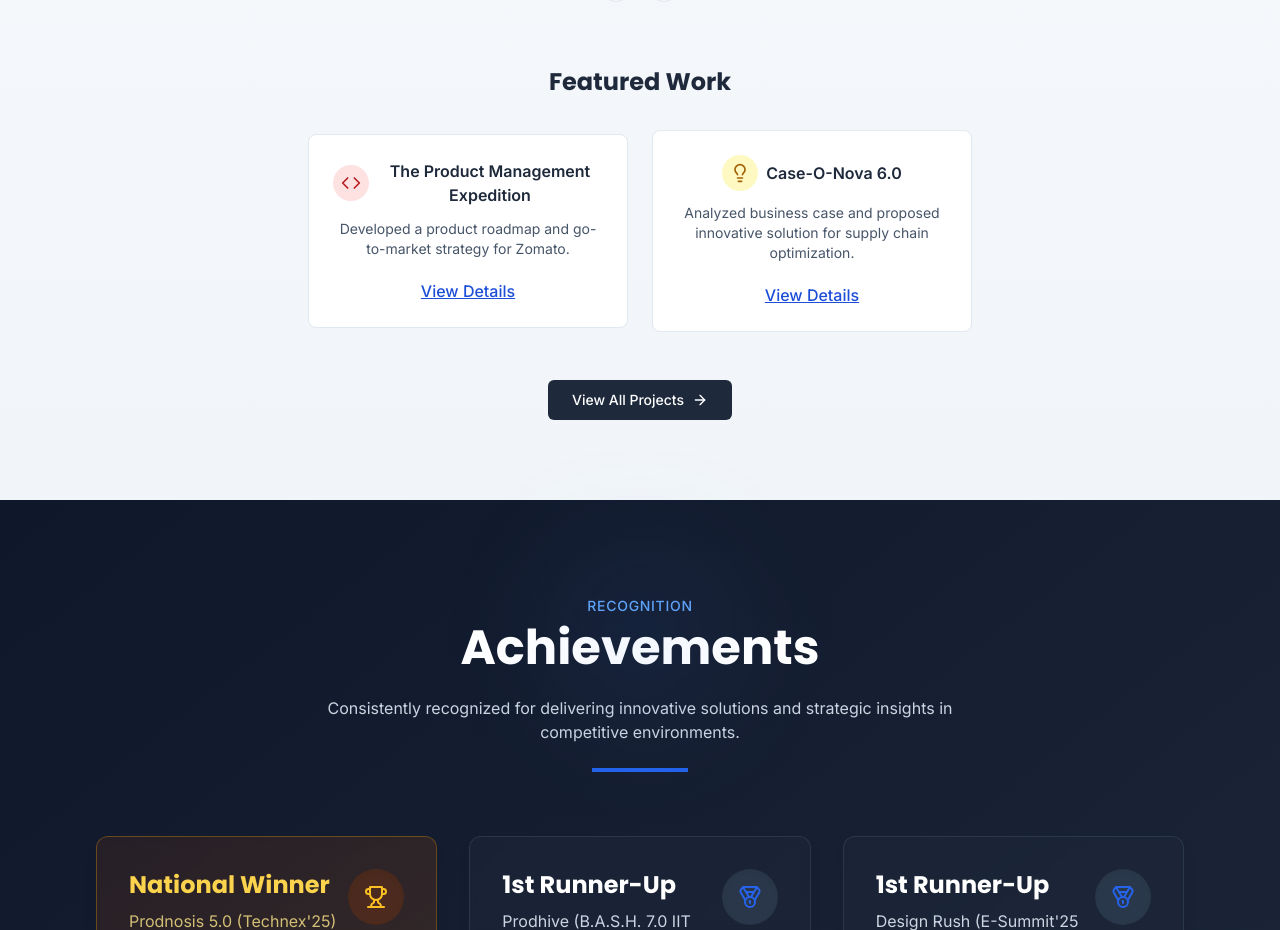
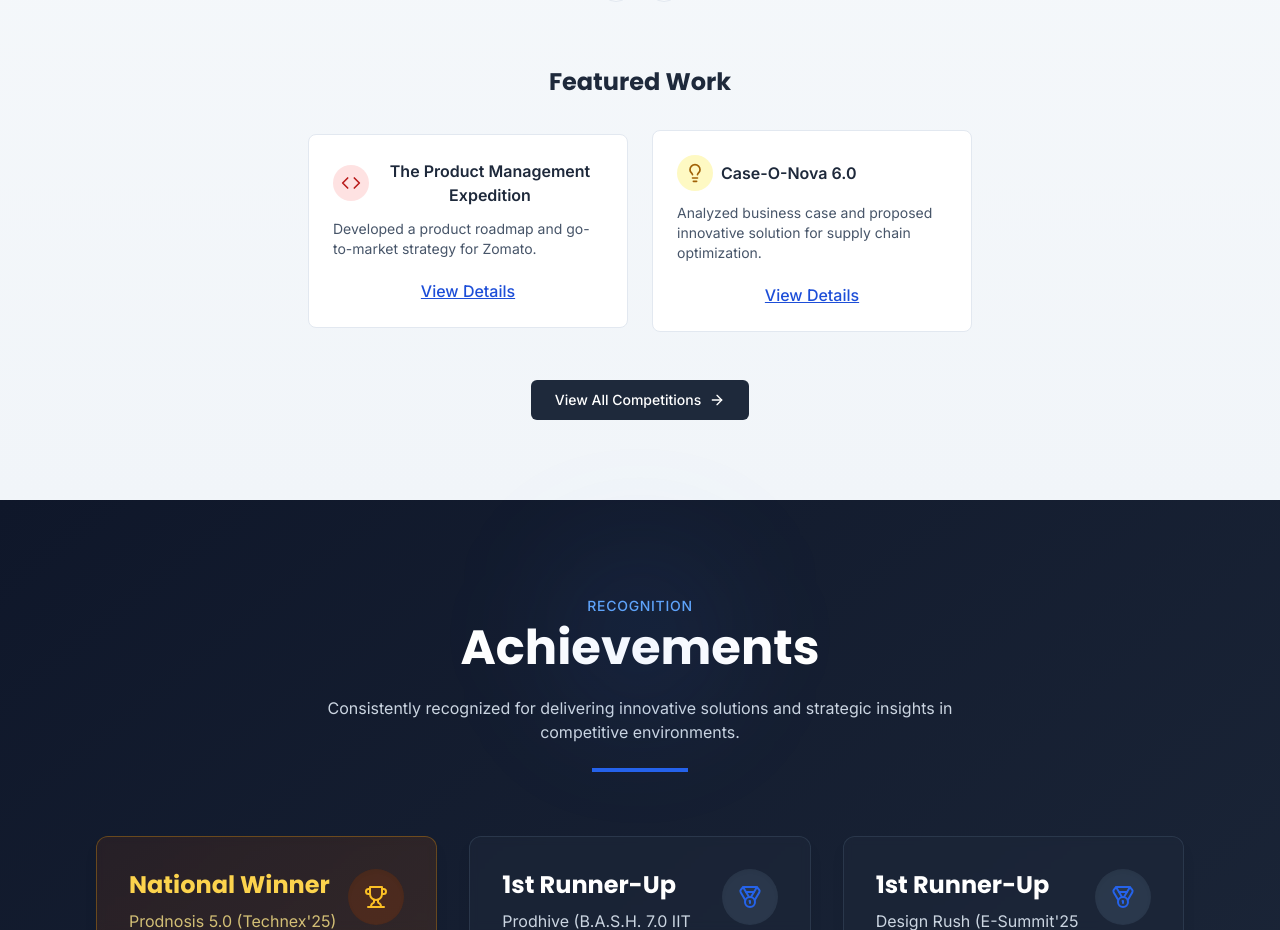
Before and after one commit to LuvAgrawal06/luvagrawal, a React (Vite) app: page / in a window 1280 px wide. Shown: the part 2680-3610 px from the top of the page. Built offline with nearby package versions, Linux system fonts and the light colour scheme.

Commit message:
Fix: Featured work icon position and home link
-   Ensures featured work icons are consistently positioned top-left.
-   Updates the "Luv Agrawal" link to scroll to the top of the home page.

```diff
--- a/src/components/CaseStudies.tsx
+++ b/src/components/CaseStudies.tsx
@@ -181,17 +181,17 @@ const CaseStudies = () => {
           <h3 className="text-2xl font-bold text-slate-800 mb-2">Featured Work</h3>
           <div className="flex flex-col md:flex-row gap-6 w-full items-center justify-center">
             {featured.map(c => (
-              <div key={c.id} className="flex flex-col items-center text-center bg-white p-6 rounded-lg border border-slate-200 shadow-none w-80">
-                <div className="flex items-center gap-2 mb-3">
+              <div key={c.id} className="flex flex-col items-start text-center bg-white p-6 rounded-lg border border-slate-200 shadow-none w-80">
+                <div className="self-start flex items-center gap-2 mb-3">
                   <div className={`p-2 rounded-full ${c.color}`}>
                     {c.icon}
                   </div>
                   <span className="font-semibold text-slate-800">{c.title}</span>
                 </div>
-                <p className="text-slate-600 text-sm mb-3">{c.description}</p>
+                <p className="text-slate-600 text-sm mb-3 text-left">{c.description}</p>
                 <Link
                   to={`/competition/${c.id}`}
-                  className="mt-2 underline text-blue-700 font-medium hover:text-blue-800"
+                  className="mt-2 underline text-blue-700 font-medium hover:text-blue-800 self-center"
                 >View Details</Link>
               </div>
             ))}
@@ -202,7 +202,7 @@ const CaseStudies = () => {
             <Button
               className="bg-slate-800 hover:bg-slate-900 text-white px-6 py-2 rounded-md flex items-center gap-2"
             >
-              View All Projects
+              View All Competitions
               <ArrowRight className="h-4 w-4" />
             </Button>
           </Link>
--- a/src/components/Navbar.tsx
+++ b/src/components/Navbar.tsx
@@ -1,4 +1,3 @@
-
 import React, { useState, useEffect } from 'react';
 import { Menu, X, ChevronDown } from 'lucide-react';
 import { Link, useLocation } from 'react-router-dom';
@@ -48,6 +47,11 @@ const Navbar = () => {
   // Show/hide projects dropdown
   const handleProjectsHover = (v: boolean) => setShowProjects(v);
 
+  // Function to scroll to top of page
+  const scrollToTop = () => {
+    window.scrollTo({ top: 0, behavior: 'smooth' });
+  };
+
   return (
     <header
       className={`fixed w-full z-50 transition-all duration-300 ${
@@ -55,7 +59,7 @@ const Navbar = () => {
       }`}
     >
       <div className="container max-w-6xl mx-auto px-4 flex justify-between items-center">
-        <Link to="/" className="text-xl md:text-2xl font-bold text-slate-800 flex items-center gap-2">
+        <Link to="/" onClick={scrollToTop} className="text-xl md:text-2xl font-bold text-slate-800 flex items-center gap-2">
           <span className="bg-blue-600 text-white w-8 h-8 rounded-md flex items-center justify-center">L</span>
           <span>Luv Agrawal</span>
         </Link>
```
